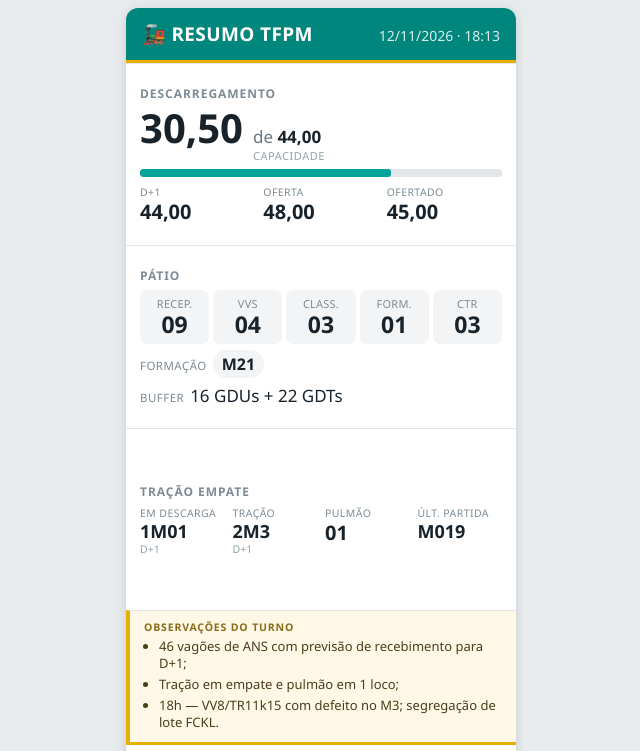
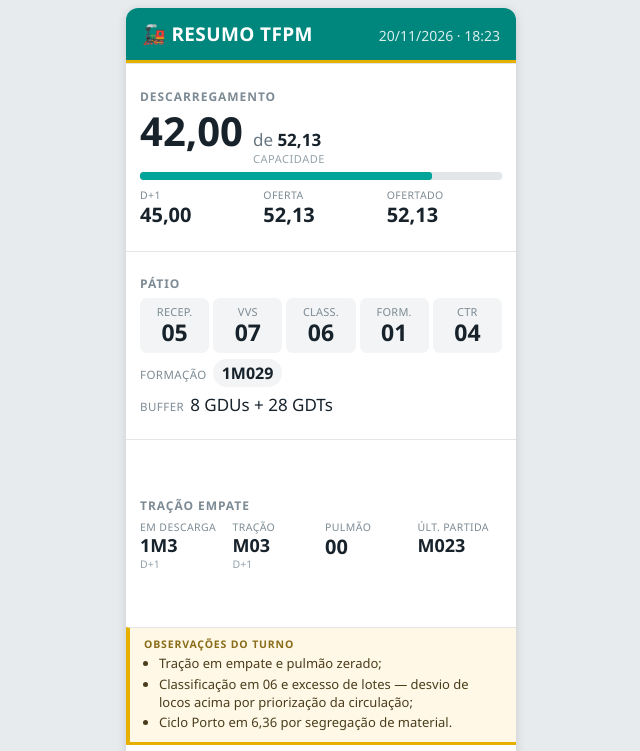
Before and after one commit to Petrus-GIF/Estudando, a plain HTML site: page cartao-turno.html in a window 1280 px wide. Shown: the top 751 px of the page, without its empty margins (319-959 px from the left). Drawn offline with Linux system fonts and the light colour scheme.

Commit message:
Lança o turno de 20/11
Turno de 20/11 18:23: realizado 42,00, o maior de toda a série — o
recorde anterior eram os 38,00 do 09/09 e do 30/09. A parcial saiu na
frente do previsto das 09h em diante e o quadro de impactos veio vazio.

O ciclo em 11,95 veio do porto, em 6,36 contra 4,39, por segregação de
material. A ferrovia fechou abaixo da meta, em 5,59.

Co-Authored-By: Claude Opus 5 <noreply@anthropic.com>
Claude-Session: https://claude.ai/code/session_014H9EF52vD12RJgNsV2gREa

```diff
--- a/cartao-turno.html
+++ b/cartao-turno.html
@@ -423,41 +423,41 @@
          ======================================================= */
 
       var TURNO = {
-        data: "12/11/2026",
-        hora: "18:13",
+        data: "20/11/2026",
+        hora: "18:23",
 
         // descarregamento
-        d1: 44.0,
-        oferta: 48.0,
-        ofertado: 45.0,
-        capacidade: 44.0,
-        realizado: 30.5,
+        d1: 45.0,
+        oferta: 52.13,
+        ofertado: 52.13,
+        capacidade: 52.13,
+        realizado: 42.0,
 
         // pátio
-        recepcao: 9,
-        vvs: 4,
-        classificacao: 3,
-        ctr: 3,
+        recepcao: 5,
+        vvs: 7,
+        classificacao: 6,
+        ctr: 4,
         // lotes em formação e o(s) trem(ns) para onde vão
         formacaoLotes: 1,
-        formacao: ["M21"],
-        gdu: 16,
-        gdt: 22,
+        formacao: ["1M029"],
+        gdu: 8,
+        gdt: 28,
 
         // tração
         sentido: "Empate",
-        emDescarga: "1M01",
+        emDescarga: "1M3",
         emDescargaObs: "D+1",
-        liberado: "2M3",
+        liberado: "M03",
         liberadoObs: "D+1",
-        pulmao: 1,
-        ultimaPartida: "M019",
+        pulmao: 0,
+        ultimaPartida: "M023",
 
         // complicações do turno; deixe [] quando não houver nada a registrar
         observacoes: [
-          "46 vagões de ANS com previsão de recebimento para D+1;",
-          "Tração em empate e pulmão em 1 loco;",
-          "18h — VV8/TR11k15 com defeito no M3; segregação de lote FCKL.",
+          "Tração em empate e pulmão zerado;",
+          "Classificação em 06 e excesso de lotes — desvio de locos acima por priorização da circulação;",
+          "Ciclo Porto em 6,36 por segregação de material.",
         ],
 
         // rodapé: trocar as turmas a cada passagem
```
Also changed, not shown: resumo-tfpm.txt.
